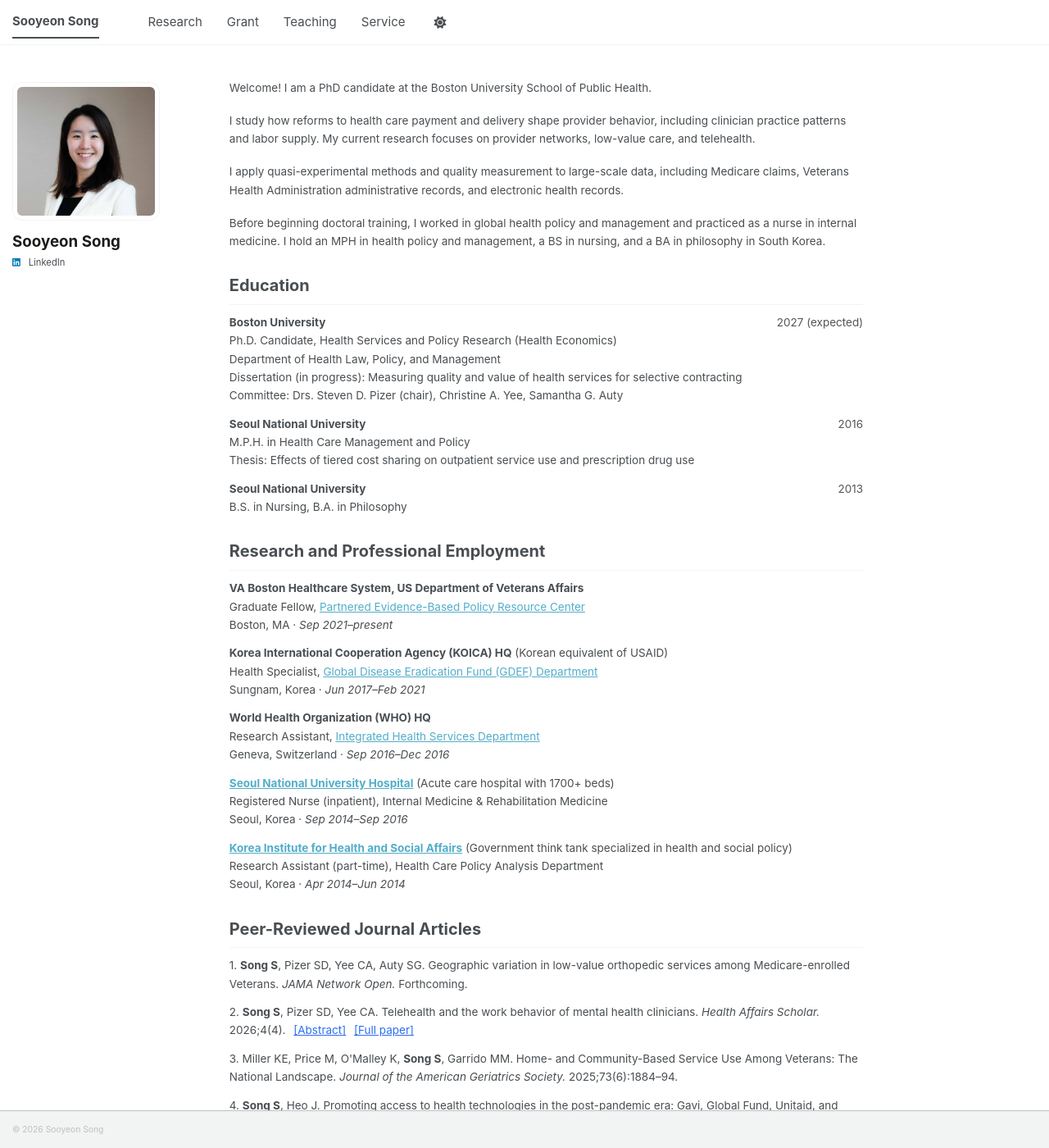
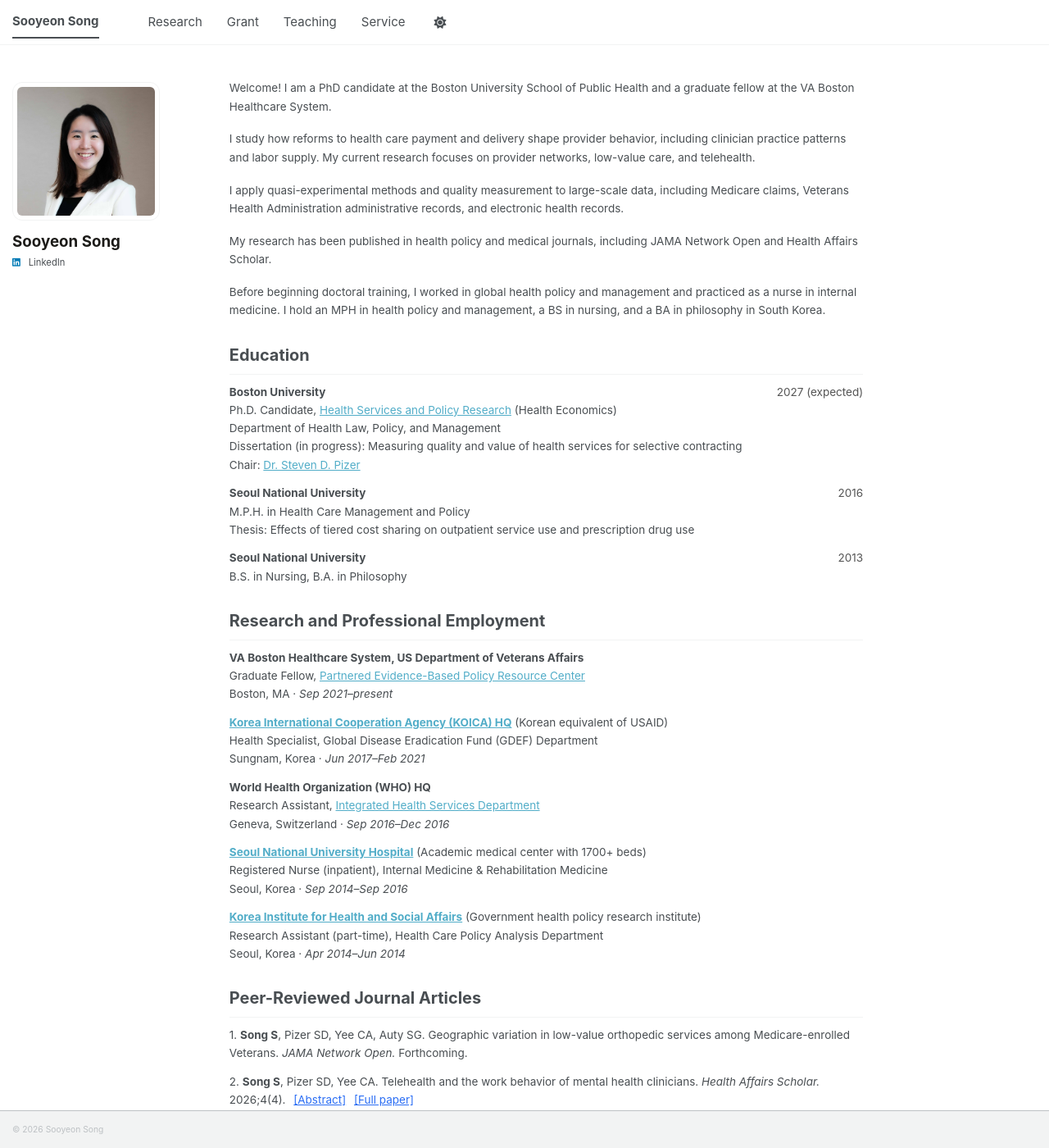
Before and after one commit to sooyeonsong/sooyeonsong.github.io, a Jekyll site: the page built from _pages/about.md, in a window 1280 px wide and 1400 px high. Shown: the whole window at 82% size. Built offline with Jekyll 4.4.1, drawn with Linux system fonts in a browser that asks for light colours; a script bundle is joined from its source files by our own code; library files that are not in the unit come from our copies; some of the changed text lies outside the part shown.

Commit message:
Update about.md

```diff
--- a/_pages/about.md
+++ b/_pages/about.md
@@ -7,18 +7,20 @@ redirect_from:
   - /about.html
 ---
 
-Welcome! I am a PhD candidate at the Boston University School of Public Health.
+Welcome! I am a PhD candidate at the Boston University School of Public Health and a graduate fellow at the VA Boston Healthcare System.
 
 I study how reforms to health care payment and delivery shape provider behavior, including clinician practice patterns and labor supply. My current research focuses on provider networks, low-value care, and telehealth.
 
 I apply quasi-experimental methods and quality measurement to large-scale data, including Medicare claims, Veterans Health Administration administrative records, and electronic health records.
+
+My research has been published in health policy and medical journals, including JAMA Network Open and Health Affairs Scholar.
 
 Before beginning doctoral training, I worked in global health policy and management and practiced as a nurse in internal medicine. I hold an MPH in health policy and management, a BS in nursing, and a BA in philosophy in South Korea.
 
 <h2 id="education">Education</h2>
 
 <div class="pub-list" markdown="0">
-<p><span class="ed-row"><strong>Boston University</strong><span class="ed-year">2027 (expected)</span></span>Ph.D. Candidate, Health Services and Policy Research (Health Economics)<br>Department of Health Law, Policy, and Management<br>Dissertation (in progress): Measuring quality and value of health services for selective contracting<br>Committee: Drs. Steven D. Pizer (chair), Christine A. Yee, Samantha G. Auty</p>
+<p><span class="ed-row"><strong>Boston University</strong><span class="ed-year">2027 (expected)</span></span>Ph.D. Candidate, <a href="https://www.bu.edu/sph/education/degrees-and-programs/doctor-of-philosophy-phd/doctor-of-philosophy-in-health-services-and-policy-research/" target="_blank" rel="noopener">Health Services and Policy Research</a> (Health Economics)<br>Department of Health Law, Policy, and Management<br>Dissertation (in progress): Measuring quality and value of health services for selective contracting<br>Chair: <a href="https://www.bu.edu/sph/profile/steven-d-pizer/" target="_blank" rel="noopener">Dr. Steven D. Pizer</a></p>
 <p><span class="ed-row"><strong>Seoul National University</strong><span class="ed-year">2016</span></span>M.P.H. in Health Care Management and Policy<br>Thesis: Effects of tiered cost sharing on outpatient service use and prescription drug use</p>
 <p><span class="ed-row"><strong>Seoul National University</strong><span class="ed-year">2013</span></span>B.S. in Nursing, B.A. in Philosophy</p>
 </div>
@@ -27,10 +29,10 @@ Before beginning doctoral training, I worked in global health policy and managem
 
 <div class="pub-list" markdown="0">
 <p><strong>VA Boston Healthcare System, US Department of Veterans Affairs</strong><br>Graduate Fellow, <a href="https://www.peprec.research.va.gov/PEPRECRESEARCH/index.asp" target="_blank" rel="noopener">Partnered Evidence-Based Policy Resource Center</a><br>Boston, MA &middot; <em>Sep 2021&ndash;present</em></p>
-<p><strong>Korea International Cooperation Agency (KOICA) HQ</strong> (Korean equivalent of USAID)<br>Health Specialist, <a href="http://koica.go.kr/koica_en/3458/subview.do" target="_blank" rel="noopener">Global Disease Eradication Fund (GDEF) Department</a><br>Sungnam, Korea &middot; <em>Jun 2017&ndash;Feb 2021</em></p>
+<p><strong><a href="https://www.koica.go.kr/sites/koica_en/index.do" target="_blank" rel="noopener">Korea International Cooperation Agency (KOICA) HQ</a></strong> (Korean equivalent of USAID)<br>Health Specialist, Global Disease Eradication Fund (GDEF) Department<br>Sungnam, Korea &middot; <em>Jun 2017&ndash;Feb 2021</em></p>
 <p><strong>World Health Organization (WHO) HQ</strong><br>Research Assistant, <a href="https://www.who.int/teams/integrated-health-services/about" target="_blank" rel="noopener">Integrated Health Services Department</a><br>Geneva, Switzerland &middot; <em>Sep 2016&ndash;Dec 2016</em></p>
-<p><strong><a href="https://www.snuh.org/global/en/main.do" target="_blank" rel="noopener">Seoul National University Hospital</a></strong> (Acute care hospital with 1700+ beds)<br>Registered Nurse (inpatient), Internal Medicine &amp; Rehabilitation Medicine<br>Seoul, Korea &middot; <em>Sep 2014&ndash;Sep 2016</em></p>
-<p><strong><a href="https://www.kihasa.re.kr/en" target="_blank" rel="noopener">Korea Institute for Health and Social Affairs</a></strong> (Government think tank specialized in health and social policy)<br>Research Assistant (part-time), Health Care Policy Analysis Department<br>Seoul, Korea &middot; <em>Apr 2014&ndash;Jun 2014</em></p>
+<p><strong><a href="https://www.snuh.org/global/en/main.do" target="_blank" rel="noopener">Seoul National University Hospital</a></strong> (Academic medical center with 1700+ beds)<br>Registered Nurse (inpatient), Internal Medicine &amp; Rehabilitation Medicine<br>Seoul, Korea &middot; <em>Sep 2014&ndash;Sep 2016</em></p>
+<p><strong><a href="https://www.kihasa.re.kr/en" target="_blank" rel="noopener">Korea Institute for Health and Social Affairs</a></strong> (Government health policy research institute)<br>Research Assistant (part-time), Health Care Policy Analysis Department<br>Seoul, Korea &middot; <em>Apr 2014&ndash;Jun 2014</em></p>
 </div>
 
 <h2 id="publications">Peer-Reviewed Journal Articles</h2>
@@ -60,7 +62,7 @@ Before beginning doctoral training, I worked in global health policy and managem
 <h2 id="presentations">Conference Presentations</h2>
 
 <div class="pub-list" markdown="0">
-<p class="pres-group">Domestic</p>
+<p class="pres-group">National</p>
 <p><strong>Song S</strong>, Auty S, Yee CA, Chalmers K, Pizer SD. Use of Low-Value Service Measures to Predict Subsequent Population-Based Spending: Implications for Value-Based Network Regulation. Podium presentation, ASHEcon Annual Conference, Minneapolis, MN, 2026. <a class="pub-link" href="https://ashecon.confex.com/ashecon/2026/meetingapp.cgi/Paper/18714" target="_blank" rel="noopener">[Link]</a></p>
 <p><strong>Song S</strong>, Nguyen P, Sites EP, Barr K, Greer M, Pizer S, Thorsness R. Developing clinician staffing guidelines in Veterans Health Administration. Poster presentation, AcademyHealth Annual Research Meeting, Minneapolis, MN, 2025. <a class="pub-link" href="https://academyhealth.confex.com/academyhealth/2025arm/meetingapp.cgi/Paper/70262" target="_blank" rel="noopener">[Link]</a></p>
 <p><strong>Song S</strong>, Legler A, Lum J, Pizer S, Yee C. Effects of telehealth provision on primary care provider labor supply. Podium presentation, ASHEcon Annual Conference, San Diego, CA, 2024. <a class="pub-link" href="https://ashecon.confex.com/ashecon/2024/meetingapp.cgi/Paper/15345" target="_blank" rel="noopener">[Link]</a></p>
@@ -122,7 +124,7 @@ Before beginning doctoral training, I worked in global health policy and managem
 
 <div class="pub-list" markdown="0">
 <p class="sub-head">Professional Appointment</p>
-<p>Member-at-large, AcademyHealth Health Economics Interest Group Advisory Committee, 2024&ndash;2026.</p>
+<p>Member-at-large, <a href="https://academyhealth.org/professional-resources/interest-groups/health-economics-interest-group/page/health-economics-interest-group" target="_blank" rel="noopener">AcademyHealth Health Economics Interest Group</a> Advisory Committee, 2024&ndash;2026.</p>
 <p class="sub-head">Prior Global Health and Korean Government Experience</p>
 <p>Technical Expert Panel Member, (Korean) R&amp;D Fund for Infectious Disease Research (GFID), 2019.</p>
 <p>Ad Hoc Grant Proposal Referee, KOICA (&times;9), 2017&ndash;2019.</p>
```
